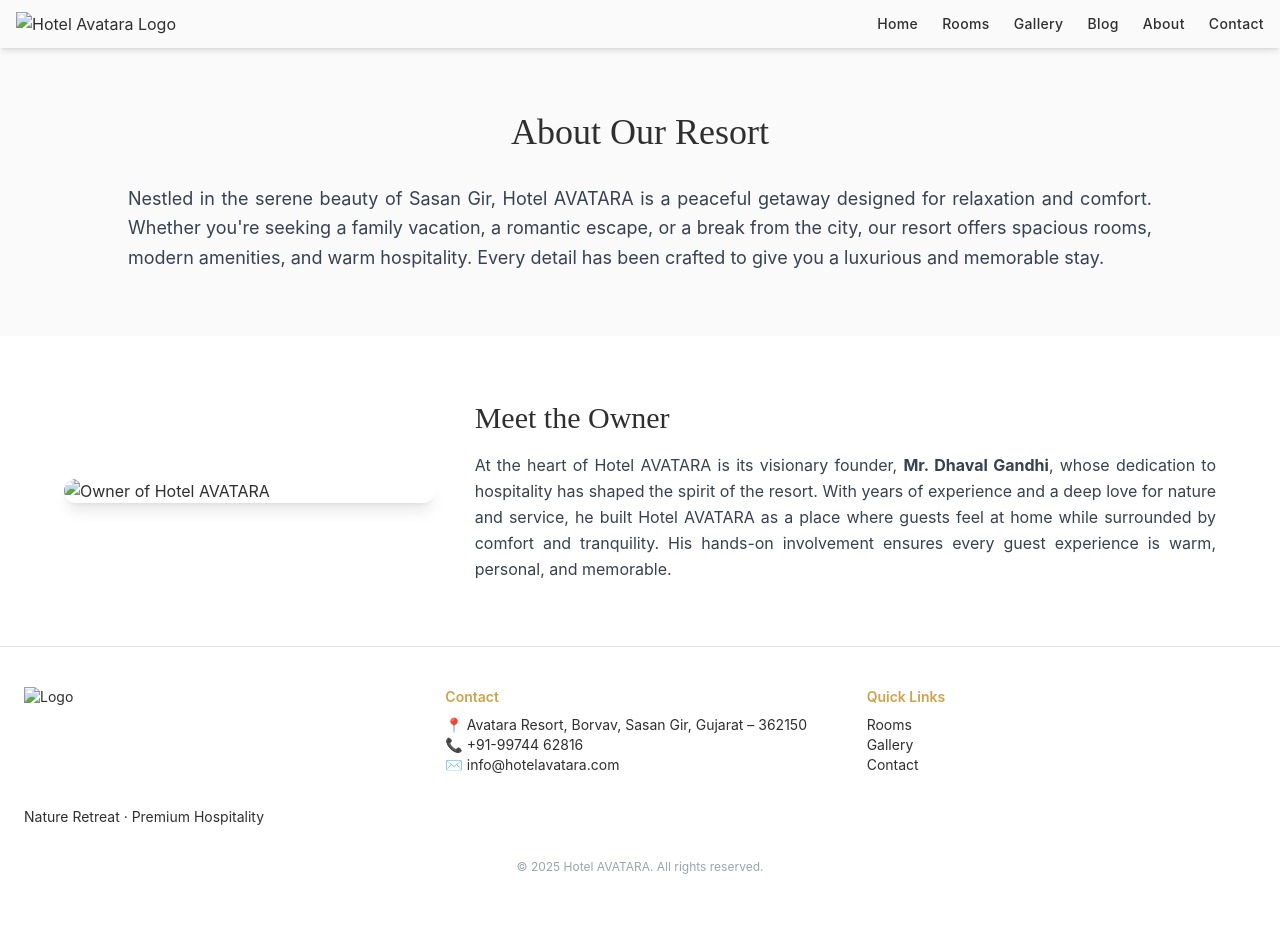
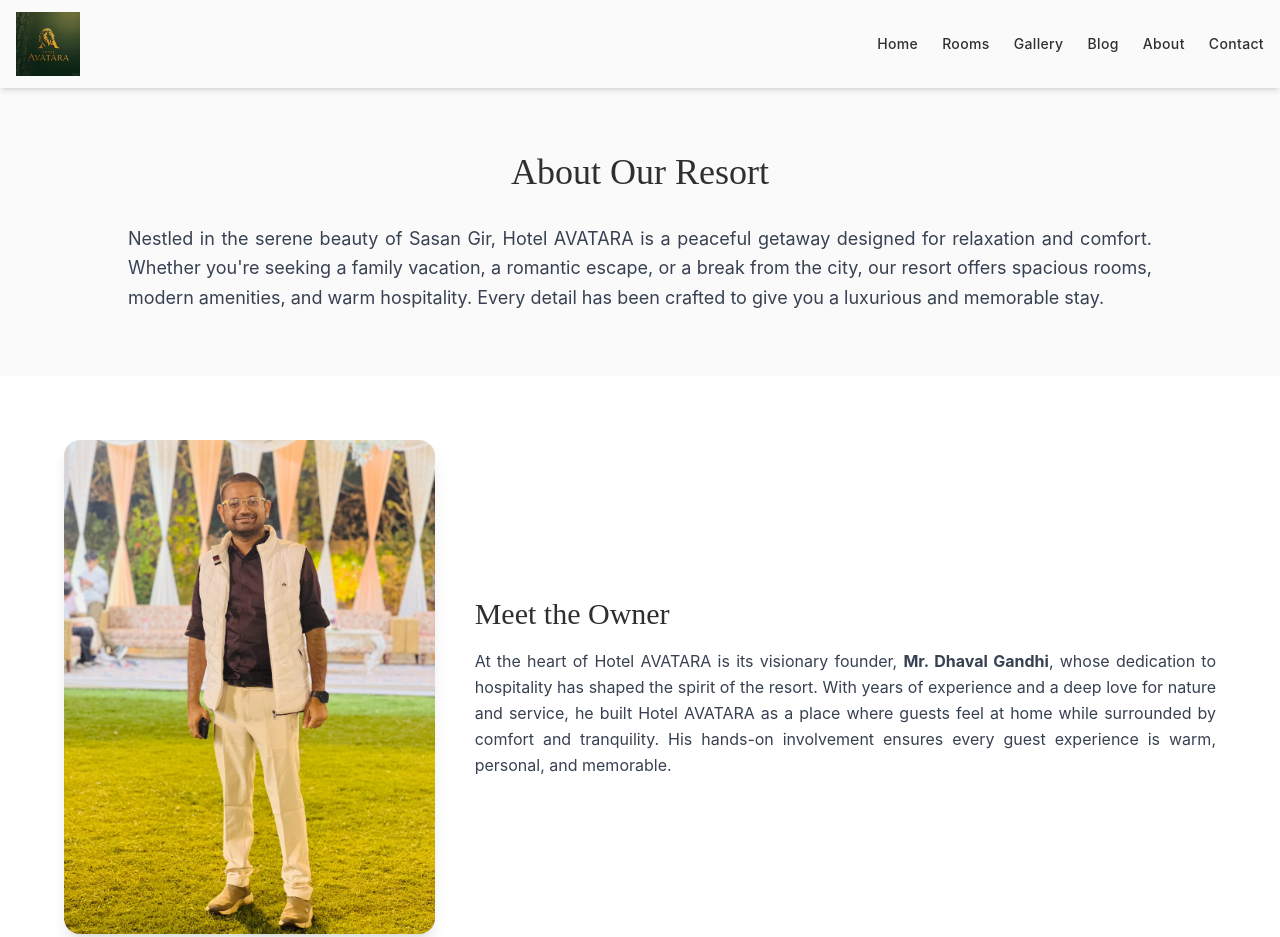
Before and after one commit to arafatbloch/hav, a plain HTML site: page about.html in a window 1280 px wide. Shown: the top 937 px of the page. Before the commit the page ends 915 px from the top, so only its background shows below. Drawn offline with nearby package versions, Linux system fonts and the light colour scheme.

Commit message:
Update about.html

```diff
--- a/about.html
+++ b/about.html
@@ -40,7 +40,7 @@
 
     <!-- Logo -->
     <a href="index.html" class="flex items-center">
-      <img src="assets/img/logo.jpg" alt="Hotel Avatara Logo" class="h-full max-h-[64px] w-auto object-contain" />
+      <img src="logo.jpg" alt="Hotel Avatara Logo" class="h-full max-h-[64px] w-auto object-contain" />
     </a>
 
     <!-- Desktop Navigation -->
@@ -87,7 +87,7 @@
   <div class="max-w-6xl mx-auto flex flex-col md:flex-row items-center gap-10" data-aos="fade-up">
     <!-- Owner Image -->
     <div class="w-full md:w-1/3">
-      <img src="assets/img/owner.jpeg" alt="Owner of Hotel AVATARA" class="rounded-2xl shadow-lg w-full object-cover" />
+      <img src="owner.jpeg" alt="Owner of Hotel AVATARA" class="rounded-2xl shadow-lg w-full object-cover" />
     </div>
 
     <!-- Owner Info -->
@@ -107,7 +107,7 @@
 <footer class="bg-white border-t border-borderGray py-10 text-textDark">
   <div class="max-w-7xl mx-auto px-6 grid grid-cols-1 md:grid-cols-3 gap-8 text-sm">
     <div>
-      <img src="assets/img/logo.jpg" alt="Logo" class="h-16 sm:h-20 md:h-24 lg:h-28 w-auto max-h-32" />
+      <img src="logo.jpg" alt="Logo" class="h-16 sm:h-20 md:h-24 lg:h-28 w-auto max-h-32" />
       <p class="mt-2">Nature Retreat · Premium Hospitality</p>
     </div>
     <div>
```
